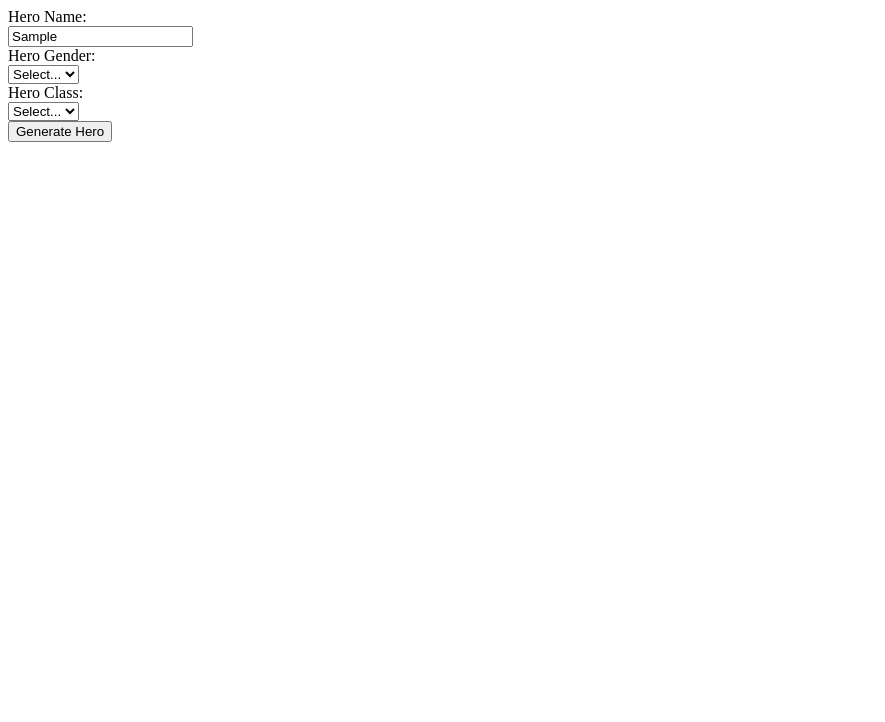
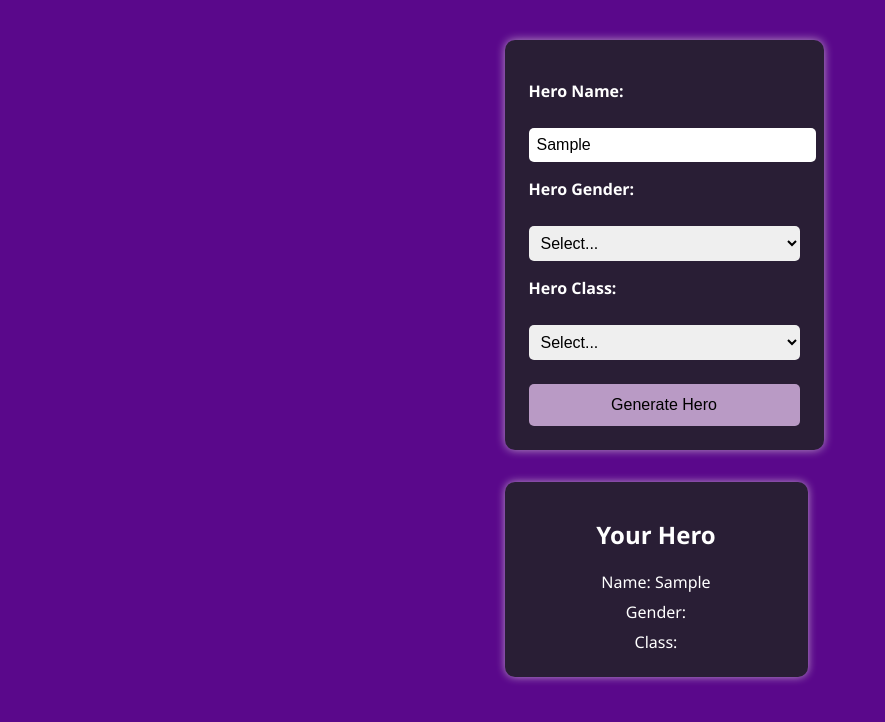
Before and after one commit to tink012184/web-330, a plain HTML site: page week-2/character-generator/index.html in a window 1280 px wide. Both pictures are taken after typing "Sample" into the empty fields and a click on the button "Generate Hero". Shown: the whole page, without its empty margins (0-885 px from the left). Drawn offline with Linux system fonts and the light colour scheme.

Commit message:
week 2 upload

```diff
--- a/week-2/character-generator/script.js
+++ b/week-2/character-generator/script.js
@@ -3,23 +3,52 @@
   Chapter 1
   Programming Assignment
 
-  Author:
-  Date:
-  Filename:
+  Author:Melissa Lutz
+  Date:6/03/2025
+  Filename:script.js
 */
 
-"use strict";
+'use strict';
 
 function createCharacter(name, gender, characterClass) {
   // TODO: Implement this function
+  return {
+    getName: () => name,
+    getGender: () => gender,
+    getClass: () => characterClass,
+  };
 }
 
-document.getElementById("generateHero").addEventListener("click", function(e) {
+document.getElementById('generateHero').addEventListener('click', function (e) {
   e.preventDefault();
 
   // TODO: Get form values
+  const name = document.getElementById('heroName').value.trim();
+  const gender = document.getElementById('heroGender').value;
+  const charClass = document.getElementById('heroClass').value;
 
   // TODO: Create character
+  const newCharacter = createCharacter(name, gender, charClass);
 
   // TODO: Display character information
+  const outputContainer = document.getElementById('characterOutput');
+  outputContainer.innerHTML = ''; // Clear previous content
+
+  const heading = document.createElement('h2');
+  heading.textContent = 'Your Hero';
+  outputContainer.appendChild(heading);
+
+  const namePara = document.createElement('p');
+  namePara.textContent = `Name: ${newCharacter.getName()}`;
+  outputContainer.appendChild(namePara);
+
+  const genderPara = document.createElement('p');
+  genderPara.textContent = `Gender: ${newCharacter.getGender()}`;
+  outputContainer.appendChild(genderPara);
+
+  const classPara = document.createElement('p');
+  classPara.textContent = `Class: ${newCharacter.getClass()}`;
+  outputContainer.appendChild(classPara);
+
+  outputContainer.style.display = 'block';
 });
--- a/week-2/character-generator/styles.css
+++ b/week-2/character-generator/styles.css
@@ -3,9 +3,79 @@
   Chapter 1
   Programming Assignment
 
-  Author:
-  Date:
-  Filename:
+  Author:Melissa Lutz
+  Date:6/3/2025
+  Filename:styles.css
 */
 
 /* Your CSS goes here */
+body {
+  font-family: "Segoe UI", sans-serif;
+  background-color: #5a088b;
+  color: #fff;
+  display: flex;
+  flex-direction: column;
+  align-items: center;
+  padding: 2em;
+}
+
+h1 {
+  color: #df2ff3;
+}
+
+form {
+  background-color: #291e35;
+  padding: 1.5em;
+  border-radius: 10px;
+  box-shadow: 0 0 10px #b99ac5;
+  max-width: 400px;
+  width: 100%;
+}
+
+label {
+  display: block;
+  margin-top: 1em;
+  font-weight: bold;
+}
+
+input[type="text"],
+select {
+  width: 100%;
+  padding: 0.5em;
+  margin-top: 0.25em;
+  border-radius: 5px;
+  border: none;
+  font-size: 1em;
+}
+
+button {
+  margin-top: 1.5em;
+  width: 100%;
+  padding: 0.75em;
+  background-color: #b99ac5;
+  border: none;
+  border-radius: 5px;
+  font-size: 1em;
+  cursor: pointer;
+  transition: background-color 0.3s ease;
+}
+
+button:hover {
+  background-color: #df2ff3;
+}
+
+#characterOutput {
+  margin-top: 2em;
+  background-color: #291e35;
+  padding: 1em;
+  border-radius: 10px;
+  box-shadow: 0 0 8px #b99ac5;
+  width: 100%;
+  max-width: 400px;
+  display: none;
+  text-align: center;
+}
+
+#characterOutput p {
+  margin: 0.5em 0;
+}
```
Also changed, not shown: week-2/character-generator/index.html (+9 -7 lines), 1 other file.
